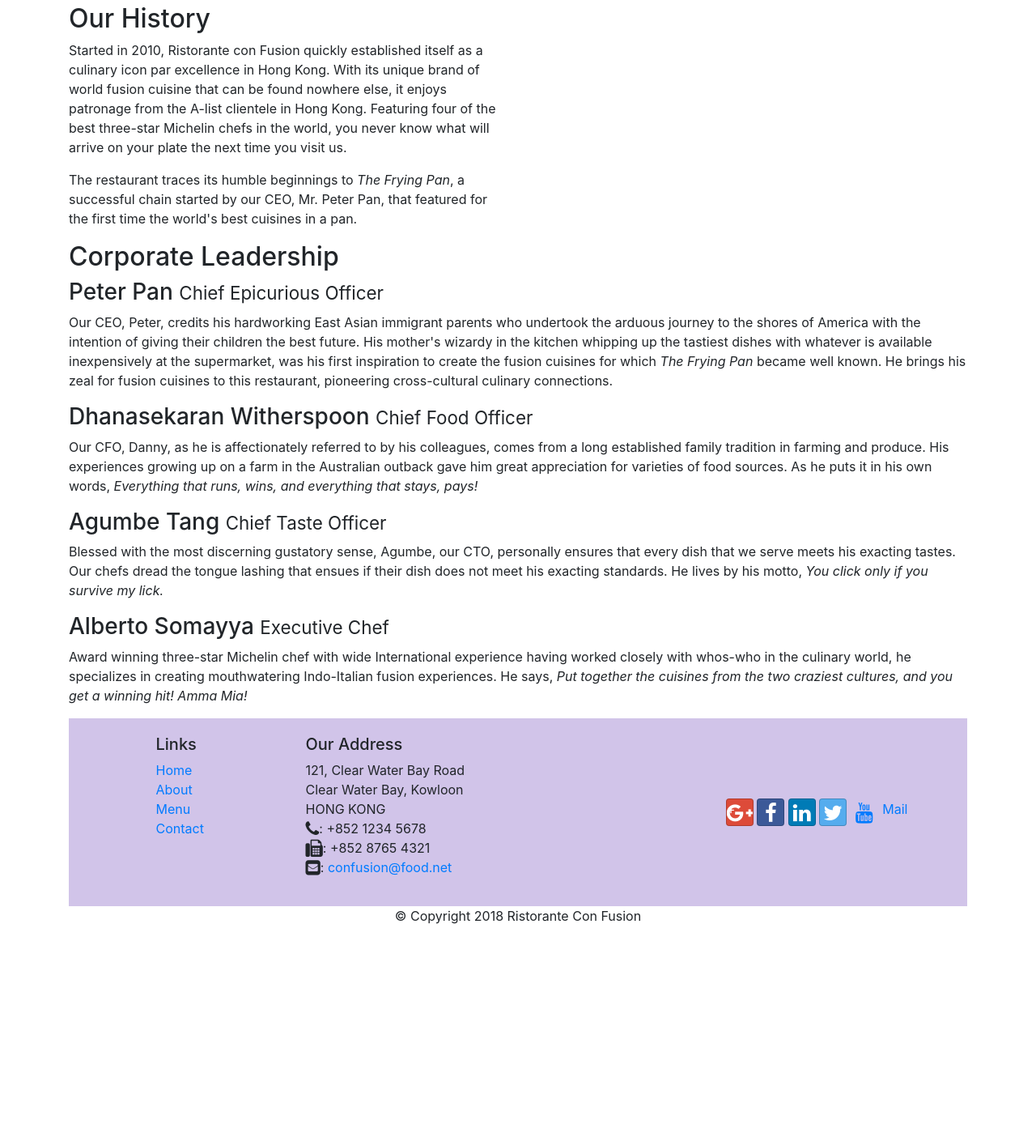
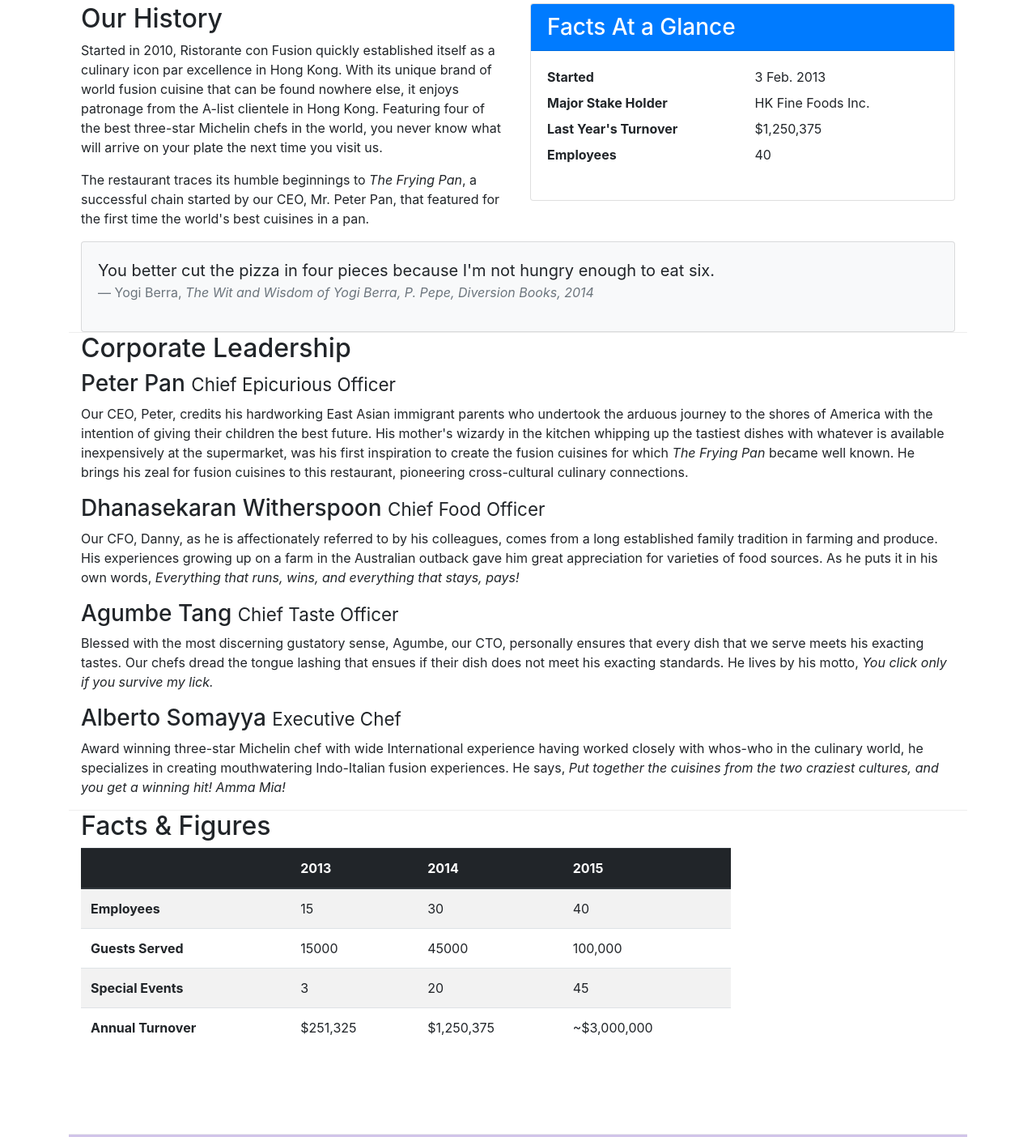
Before and after one commit to 0sk11/Bootstrap4, a website: page aboutus.html in a window 1280 px wide. Shown: the part 461-1865 px from the top of the page at 81% size. Before the commit the page ends 1620 px from the top, so only its background shows below. Drawn offline with nearby package versions, Linux system fonts and the light colour scheme.

Commit message:
images and media

```diff
--- a/aboutus.html
+++ b/aboutus.html
@@ -23,7 +23,7 @@
             <button class="navbar-toggler" type="button" data-toggle="collapse" data-target="#Navbar">
               <span class="navbar-toggler-icon"></span>
             </button>
-            <a class="navbar-brand mr-auto" href="#">Ristorante con Fusion</a>
+            <a class="navbar-brand mr-auto" href="#"><img src="img/logo.png" alt="logo" height="30" width="41"></a>
             <div class="collapse navbar-collapse" id="Navbar">
                 <ul class="navbar-nav mr-auto">
                     <li class="nav-item "><a href="index.html" class="nav-link"><spam class="fa fa-home fa-lg"></spam> Home</a></li>
@@ -41,7 +41,8 @@
                     <h1>Ristorante con Fusion</h1>
                     <p>We take inspiration from the World's best cuisines, and create a unique fusion experience. Our lipsmacking creations will tickle your culinary senses!</p>
                 </div>
-                <div class="col-12 col-sm">
+                <div class="col-12 col-sm allign-self-center">
+                    <img src="img/logo.png" alt="logo" class="img-fluid">
                 </div>
             </div>
         </div>
@@ -60,18 +61,43 @@
             </div>
         </div>
 
-        <div class="row">
+        <div class="row row-content">
             <div class="col-sm-6">
                 <h2>Our History</h2>
                 <p>Started in 2010, Ristorante con Fusion quickly established itself as a culinary icon par excellence in Hong Kong. With its unique brand of world fusion cuisine that can be found nowhere else, it enjoys patronage from the A-list clientele in Hong Kong.  Featuring four of the best three-star Michelin chefs in the world, you never know what will arrive on your plate the next time you visit us.</p>
                 <p>The restaurant traces its humble beginnings to <em>The Frying Pan</em>, a successful chain started by our CEO, Mr. Peter Pan, that featured for the first time the world's best cuisines in a pan.</p>
             </div>
-            <div>
+            <div class="col-sm">
+                    <div class="card">
+                        <h3 class="card-header bg-primary text-white">Facts At a Glance</h3>
+                        <div class="card-body">
+                            <dl class="row">
+                                <dt class="col-6">Started</dt>
+                                <dd class="col-6">3 Feb. 2013</dd>
+                                <dt class="col-6">Major Stake Holder</dt>
+                                <dd class="col-6">HK Fine Foods Inc.</dd>
+                                <dt class="col-6">Last Year's Turnover</dt>
+                                <dd class="col-6">$1,250,375</dd>
+                                <dt class="col-6">Employees</dt>
+                                <dd class="col-6">40</dd>
+                            </dl>
+                        </div>
+                    </div>
+                </div>
+                <div class="col-12">
+                    <div class="card card-body bg-light">
+                        <blockquote class="blockquote">
+                            <p class="mb-0">You better cut the pizza in four pieces because
+                                I'm not hungry enough to eat six.</p>
+                            <footer class="blockquote-footer">Yogi Berra,
+                                <cite title="Source Title">The Wit and Wisdom of Yogi Berra,
+                                P. Pepe, Diversion Books, 2014</cite>
+                            </footer>
+                        </blockquote>
+                    </div>
             </div>
         </div>
-
-
-        <div class="row">
+        <div class="row row-content">
             <div class="col-12">
                 <h2>Corporate Leadership</h2>
                 <h3>Peter Pan <small>Chief Epicurious Officer</small></h3>
@@ -93,8 +119,53 @@
                 </div>
             </div>
        </div>
+       <div class="row row-content">
+            <div class="col-12 col-sm-9">
+                <h2>Facts &amp; Figures</h2>
+                                <div class="table-responsive">
+                    <table class="table table-striped">
+                        <thead class="thead-dark">
+                            <tr>
+                                <th>&nbsp;</th>
+                                <th>2013</th>
+                                <th>2014</th>
+                                <th>2015</th>
+                            </tr>
+                        </thead>
+                        <tbody>
+                            <tr>
+                                <th>Employees</th>
+                                <td>15</td>
+                                <td>30</td>
+                                <td>40</td>
+                            </tr>
+                            <tr>
+                                <th>Guests Served</th>
+                                <td>15000</td>
+                                <td>45000</td>
+                                <td>100,000</td>
+                            </tr>
+                            <tr>
+                                <th>Special Events</th>
+                                <td>3</td>
+                                <td>20</td>
+                                <td>45</td>
+                            </tr>
+                            <tr>
+                                <th>Annual Turnover</th>
+                                <td>$251,325</td>
+                                <td>$1,250,375</td>
+                                <td>~$3,000,000</td>
+                            </tr>
+                        </tbody>
+                    </table>
+                </div>
+                <div class="col-12 col-sm-3">
+                </div>
+            </div>
+       </div>
+    </div>
 
-    </div>
 
     <footer class="footer">
         <div class="container">
@@ -137,6 +208,7 @@
                 </div>
            </div>
         </div>
+    </div>
     </footer>
     <script src="node_modules/jquery/dist/jquery.slim.min.js"></script>
     <script src="node_modules/popper.js/dist/umd/popper.min.js"></script>
```
Also changed, not shown: contactus.html (+4 -2 lines), index.html (+20 -10 lines), img/alberto.png (added), img/buffet.png (added), img/logo.png (added), img/uthappizza.png (added), 1 other file.
